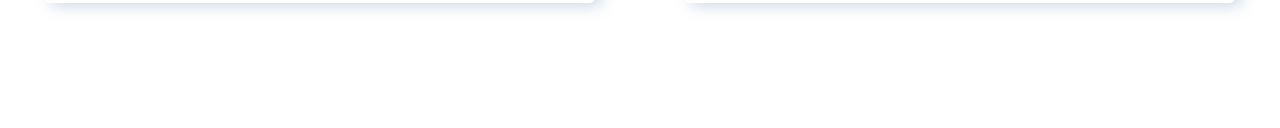
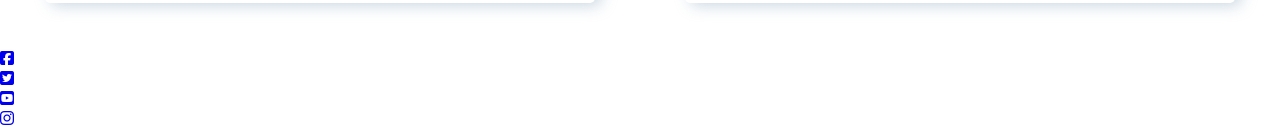
Before and after one commit to chellej80/Embarr-Equestrian, a plain HTML site: page index.html in a window 1280 px wide. Shown: the part 1679-1807 px from the top of the page. Before the commit the page ends 1727 px from the top, so only its background shows below. Drawn offline with Linux system fonts and the light colour scheme.

Commit message:
updated the footer in the index page with social media links and their icons from font awesome

```diff
--- a/index.html
+++ b/index.html
@@ -103,9 +103,22 @@
             </div>
         </section>
 
-        <footer>
+        <footer class="row">
 
-
+            <ul class="social-networks">
+                <li>
+                    <a href="https://facebook.com" target="_blank" rel="noopener" aria-label="Visit our Facebook page (opens in a new tab)"><i class="fab fa-facebook-square"></i></a>
+                </li>
+                <li>
+                    <a href="https://twitter.com" target="_blank" rel="noopener" aria-label="Visit our Twitter page (opens in a new tab)"><i class="fab fa-twitter-square"></i></a>
+                </li>
+                <li>
+                    <a href="https://youtube.com" target="_blank" rel="noopener" aria-label="Visit our YouTube page (opens in a new tab)"><i class="fab fa-youtube-square"></i></a>
+                </li>
+                <li>
+                    <a href="https://instagram.com" target="_blank" rel="noopener" aria-label="Visit our Instagram page (opens in a new tab)"><i class="fab fa-instagram"></i></a>
+                </li>
+            </ul>
         </footer>
 
 
```
